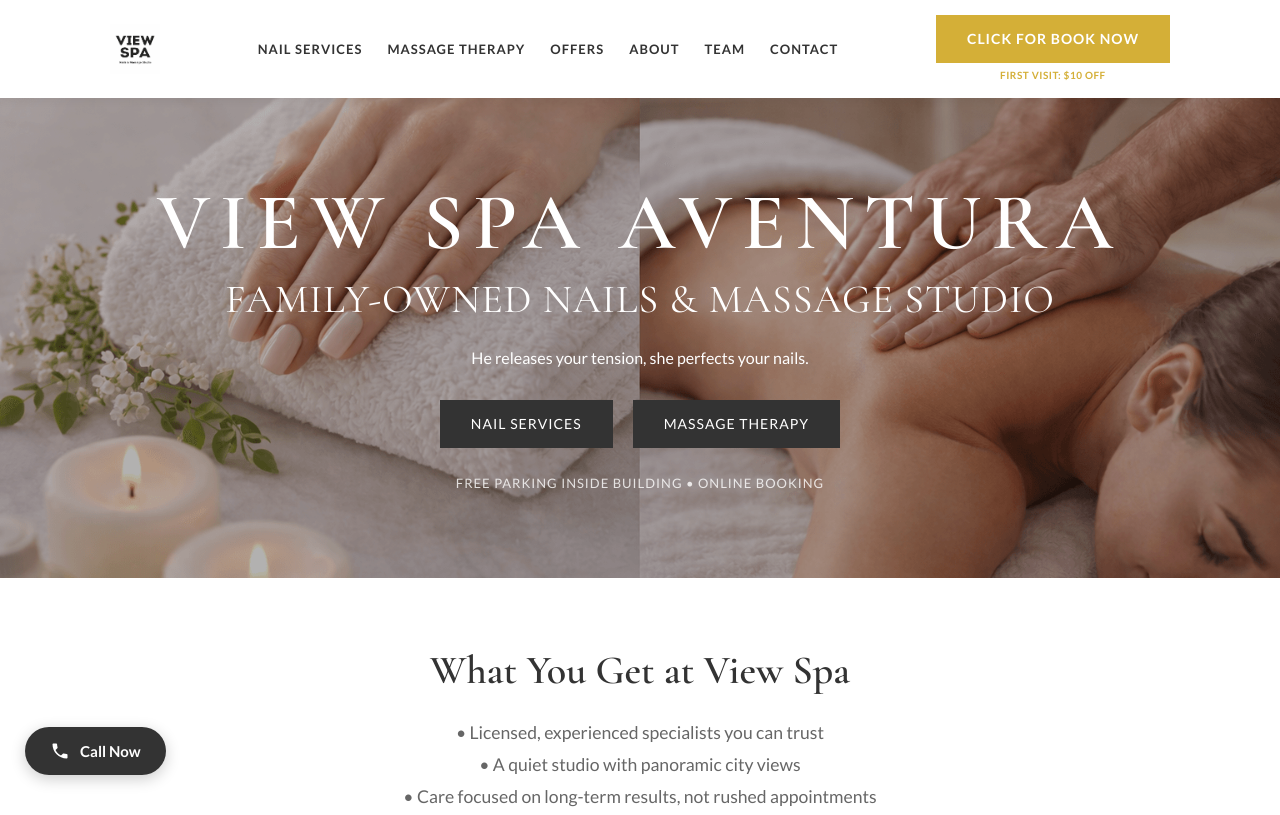
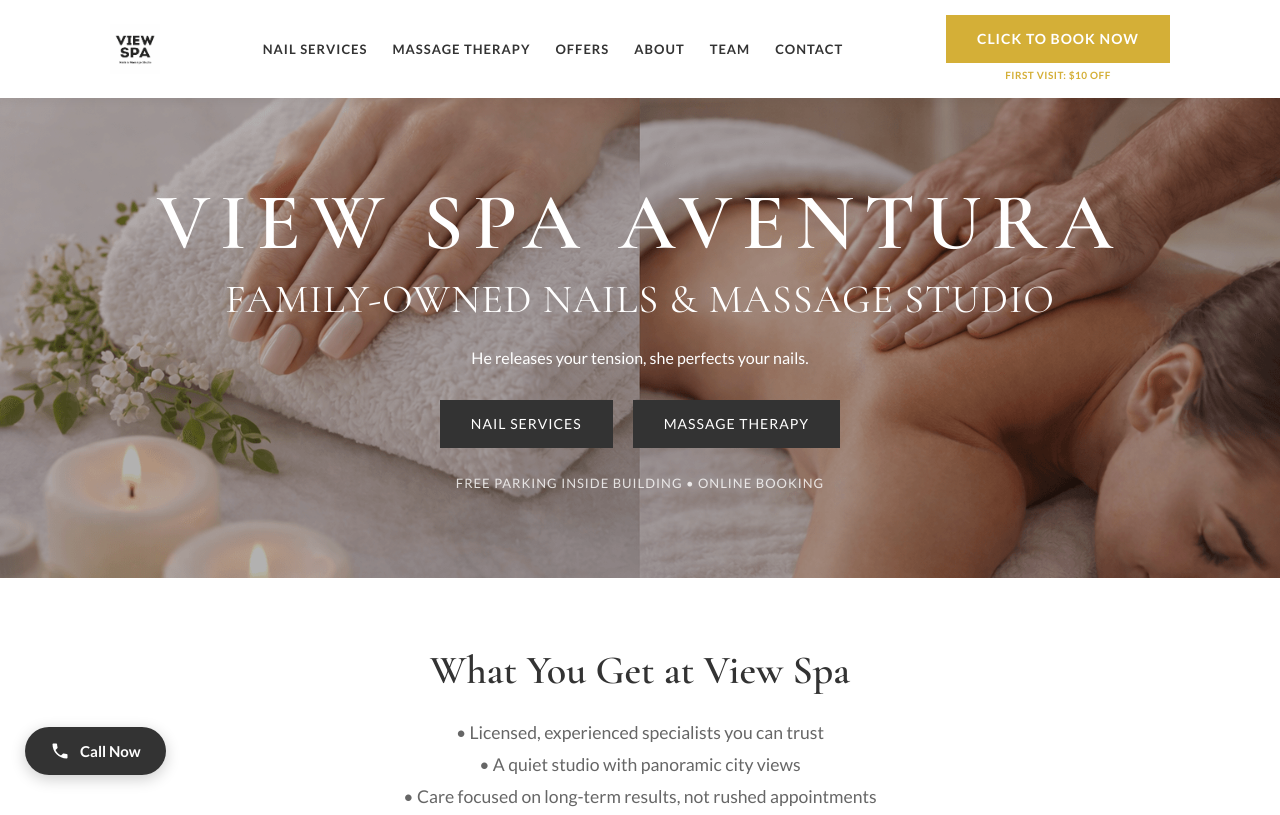
Before and after one commit to viewspa/viewspa, a plain HTML site: page index.html in a window 1280 px wide. Shown: the top 815 px of the page. Drawn offline with nearby package versions, Linux system fonts and the light colour scheme.

Commit message:
Update index.html

```diff
--- a/index.html
+++ b/index.html
@@ -1048,7 +1048,7 @@
     </nav>
 
     <div class="booking-wrapper">
-        <a href="#" class="btn btn-gold" onclick="goToBooking()">Click for book now</a>
+        <a href="#" class="btn btn-gold" onclick="goToBooking()">Click to book now</a>
         <span class="promo-badge">First visit: $10 OFF</span>
     </div>
 </div>
```
